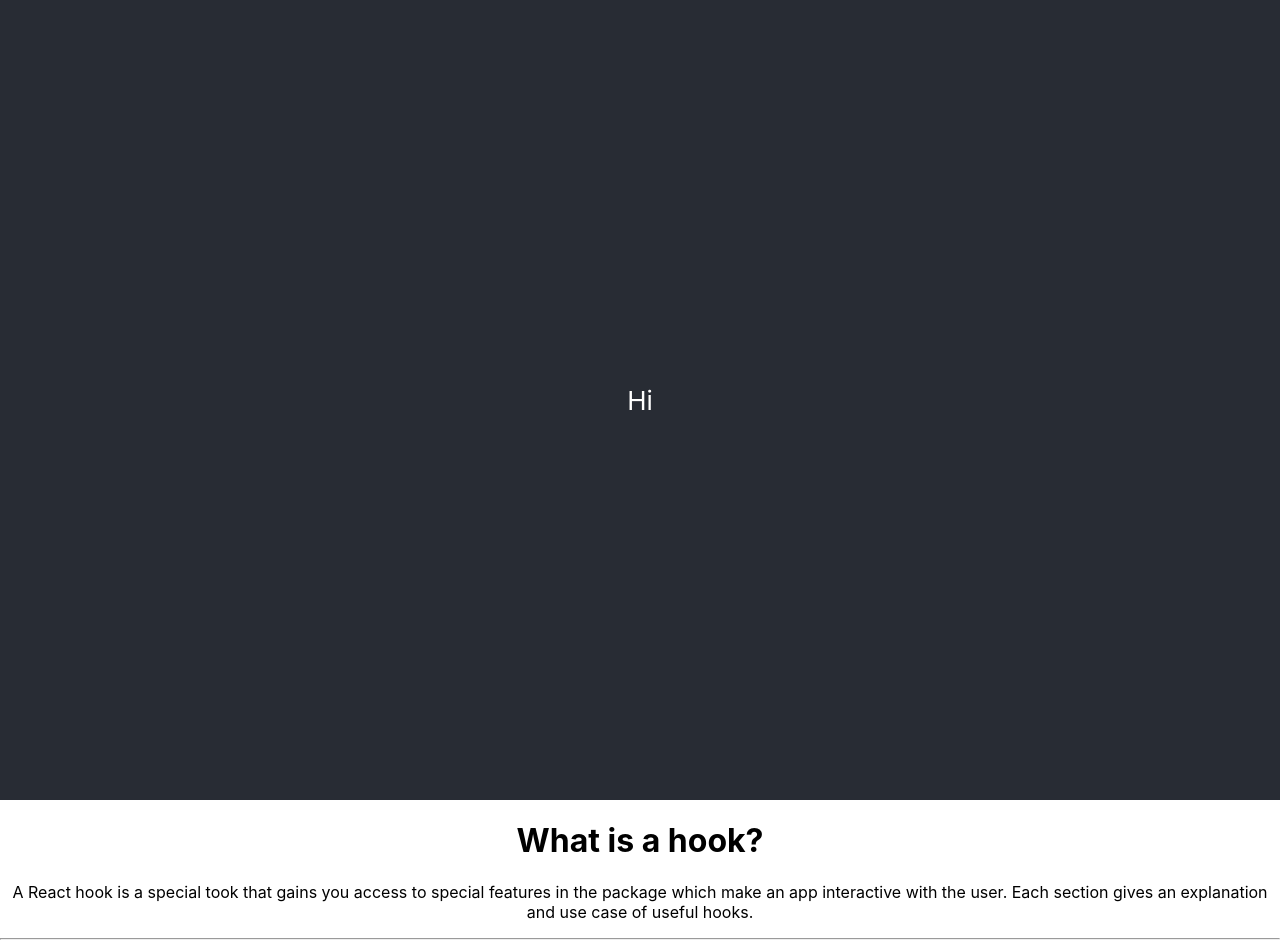
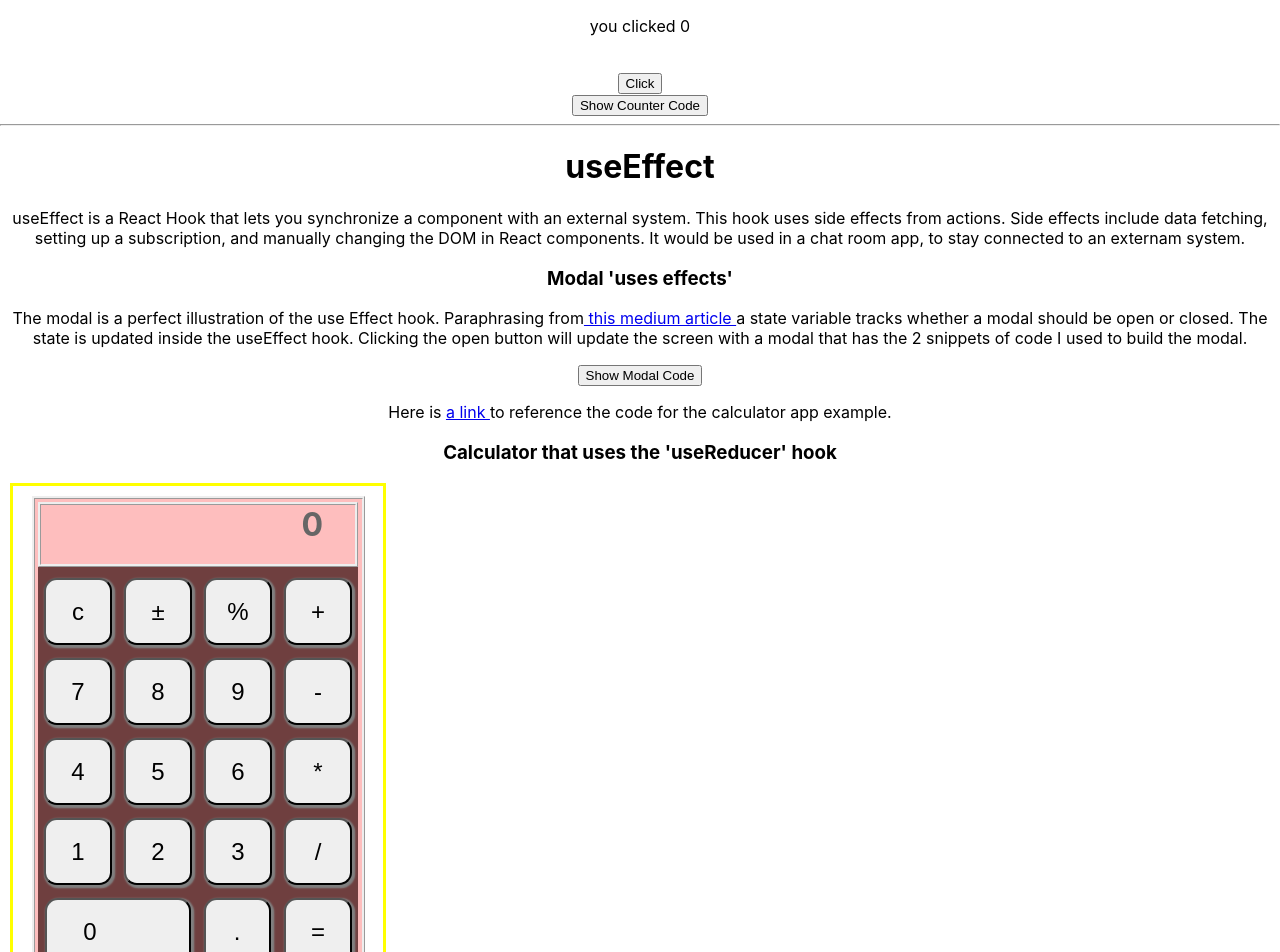
Before and after one commit to christine-iyer/counter, a React (Create React App) app: page / in a window 1280 px wide. Shown: the top 952 px of the page. Built offline with nearby package versions, Linux system fonts and the light colour scheme.

Commit message:
added another modal

```diff
--- a/src/App.css
+++ b/src/App.css
@@ -33,8 +33,8 @@
   color: #61dafb;
 }
 
-/* @import url(https://fonts.googleapis.com/css?family=Satisfy); */
-@import url(https://fonts.googleapis.com/css?family=Permanent+Marker);
+@import url(https://fonts.googleapis.com/css?family=Satisfy);
+
 .quote-container {
   margin-top: 50px;
   position: relative;
@@ -57,7 +57,7 @@
 }
 
 .yellow {
-  background: #eae672;
+  background: rgba(211,138,78,.5);
   -webkit-transform: rotate(2deg);
   -moz-transform: rotate(2deg);
   -o-transform: rotate(2deg);
@@ -77,8 +77,8 @@
 }
 
 .pin:after {
-  background-color: #A31;
-  background-image: radial-gradient(25% 25%, circle, hsla(0,0%,100%,.3), hsla(0,0%,0%,.3));
+
+  background-image:  hsla(0,0%,0%,.3);
   border-radius: 50%;
   box-shadow: inset 0 0 0 1px hsla(0,0%,0%,.1), inset 3px 3px 3px hsla(0,0%,100%,.2), inset -3px -3px 3px hsla(0,0%,0%,.2), 23px 20px 3px hsla(0,0%,0%,.15);
   content: '';
--- a/src/App.js
+++ b/src/App.js
@@ -1,5 +1,5 @@
 import { useState } from 'react';
-import Counter from './components/useState/Counter'
+import CounterTS from './components/useState/CounterTS'
 import Effect from './components/useEffect/Effect'
 import Reducer from './components/useReducer/Reducer'
 import Calculator from './components/useEffect/Calculator/Calculator';
@@ -10,18 +10,30 @@ import calc1 from './photos/calc1.png'
 import calc2 from './photos/calc2.png'
 import calc3 from './photos/calc3.png'
 import calc4 from './photos/calc4.png'
+import counterCode from './photos/counterCode.png'
 import './App.css'
 
 function App() {
+  const [showCounterCode, setShowCounterCode] = useState(false)
   const [showEffect, setShowEffect] = useState(false)
   const [showReducer, setShowReducer] = useState(false)
   const [showDiv, setShowDiv] = useState(false)
   return (
     <div className="App">
-      <header className="App-header">
-        Hi
-      </header>
-      <Counter />
+
+      <CounterTS />
+      <button onClick={() => setShowCounterCode(true)}>Show Counter Code
+        </button>
+        <Effect className="modal" isOpen={showCounterCode}>
+          <h1>useState Hook Example</h1>
+          <div>
+            <img src={counterCode} width='300' height='300' alt=''></img>
+          </div>
+          <br />
+          <button onClick={() =>
+            setShowCounterCode(false)}>Hide Code</button>
+        </Effect>
+
       <>
         <hr></hr>
         <h1>useEffect</h1>
@@ -37,15 +49,17 @@ function App() {
         <button onClick={() => setShowEffect(true)}>Show Modal Code
         </button>
         <Effect className="modal" isOpen={showEffect}>
-          <h1>useEffect Hook Example #1</h1>
+          <h1>useEffect Hook Example</h1>
           <div>
             <img src={useEffect1} width='300' height='300' alt=''></img>
             <img src={useEffect2} width='300' height='300' alt=''></img>
+
           </div>
           <br />
           <button onClick={() =>
             setShowEffect(false)}>Hide Code</button>
         </Effect>
+
         <Calculator />
         <button onClick={() => setShowReducer(true)}>Show Calculator Code
         </button>
--- a/src/components/useState/CounterTS.jsx
+++ b/src/components/useState/CounterTS.jsx
@@ -9,10 +9,7 @@ export default function Counter() {
       <button onClick={() => setCount(count + 1)}>Click</button>
     </div>
   )
-
-
 }
-
 
 
 
```
Also changed, not shown: src/photos/counterCode.png (added).
